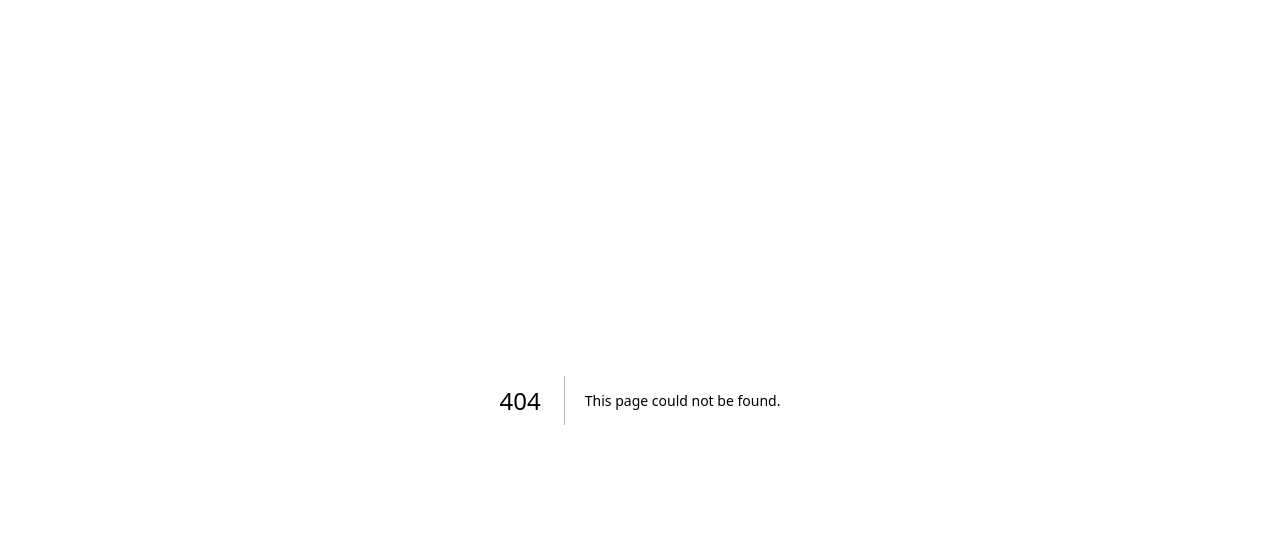
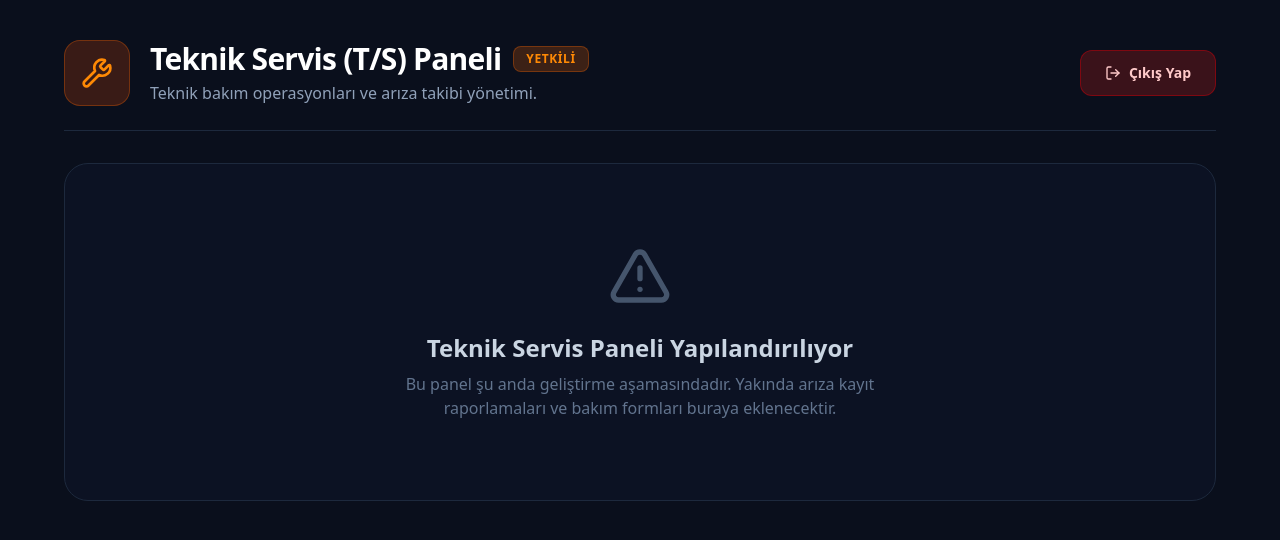
Before and after one commit to qltydigital-hub/HotelGenDigital, a Next.js app in the folder hotel-admin-dashboard/: page /settings/ts in a window 1280 px wide. Before the commit this address had no page. Shown: the top 540 px of the page. Built offline with nearby package versions, Linux system fonts and the light colour scheme.

Commit message:
feat: login departman listesi dropdown eklendi ve T/S sayfasi olusturuldu

```diff
--- a/hotel-admin-dashboard/src/app/page.tsx
+++ b/hotel-admin-dashboard/src/app/page.tsx
@@ -69,6 +69,8 @@ function PresentationFunnelContent() {
       router.push('/settings/hk');
     } else if (cleanUser === 'SPA' && cleanPass === '1234') {
       router.push('/settings/spa');
+    } else if (cleanUser === 'T/S' && cleanPass === '1234') {
+      router.push('/settings/ts');
     } else {
       setError(`Geçersiz departman ("${username}") veya hatalı şifre.`);
     }
@@ -365,8 +367,26 @@ function PresentationFunnelContent() {
                       <div>
                         <label className="text-xs font-bold text-slate-400 uppercase tracking-widest mb-1 block">Departman Kodu</label>
                         <div className="relative">
-                          <User className="w-5 h-5 absolute left-3 top-1/2 -translate-y-1/2 text-slate-500" />
-                          <input type="text" value={username} onChange={e => setUsername(e.target.value)} required className="w-full bg-slate-950 border border-slate-700 rounded-xl py-3 pl-10 pr-4 text-white focus:outline-none focus:border-blue-500" placeholder="Örn: F/O, F/B, vb." />
+                          <User className="w-5 h-5 absolute left-3 top-1/2 -translate-y-1/2 text-slate-500 pointer-events-none" />
+                          <select
+                            value={username}
+                            onChange={e => setUsername(e.target.value)}
+                            required
+                            className="w-full bg-slate-950 border border-slate-700 rounded-xl py-3 pl-10 pr-10 text-white focus:outline-none focus:border-blue-500 appearance-none cursor-pointer"
+                          >
+                            <option value="" disabled>Lütfen Departman Seçin</option>
+                            <option value="F/O">F/O - Önbüro</option>
+                            <option value="F/B">F/B - Yiyecek & İçecek</option>
+                            <option value="H/K">H/K - Housekeeping</option>
+                            <option value="G/R">G/R - Misafir İlişkileri</option>
+                            <option value="T/S">T/S - Teknik Servis</option>
+                            <option value="SPA">SPA - Spa & Sağlık</option>
+                          </select>
+                          <div className="absolute inset-y-0 right-3 flex items-center pointer-events-none">
+                            <svg className="w-4 h-4 text-slate-500" fill="none" stroke="currentColor" viewBox="0 0 24 24">
+                              <path strokeLinecap="round" strokeLinejoin="round" strokeWidth="2" d="M19 9l-7 7-7-7" />
+                            </svg>
+                          </div>
                         </div>
                       </div>
                       <div>
--- /dev/null
+++ b/hotel-admin-dashboard/src/app/settings/ts/page.tsx
@@ -0,0 +1,42 @@
+"use client";
+import React, { useState } from 'react';
+import { LogOut, Wrench, AlertTriangle, Settings } from 'lucide-react';
+import Link from 'next/link';
+
+export default function TSSettings() {
+    return (
+        <div className="min-h-screen bg-[#0a0f1c] text-white p-6 md:p-10 font-sans">
+            <div className="max-w-6xl mx-auto space-y-8 pb-20">
+
+                {/* Header */}
+                <div className="flex flex-col md:flex-row md:items-center justify-between gap-6 pb-6 border-b border-slate-800">
+                    <div className="flex items-center gap-5">
+                        <div className="bg-orange-600/20 p-4 rounded-2xl border border-orange-500/30">
+                            <Wrench className="w-8 h-8 text-orange-400" />
+                        </div>
+                        <div>
+                            <div className="flex items-center gap-3">
+                                <h1 className="text-3xl font-extrabold tracking-tight">Teknik Servis (T/S) Paneli</h1>
+                                <span className="px-3 py-1 bg-orange-500/20 text-orange-400 border border-orange-500/30 rounded-lg text-xs font-bold uppercase tracking-wider">Yetkili</span>
+                            </div>
+                            <p className="text-slate-400 font-medium mt-1">Teknik bakım operasyonları ve arıza takibi yönetimi.</p>
+                        </div>
+                    </div>
+                    <div className="flex flex-col sm:flex-row items-center gap-3">
+                        <Link href="/?login=settings" className="w-full sm:w-auto px-6 py-3 bg-red-900/40 hover:bg-red-800/60 rounded-xl font-bold transition-all border border-red-700/50 text-red-200 text-sm flex items-center justify-center gap-2">
+                            <LogOut className="w-4 h-4" /> Çıkış Yap
+                        </Link>
+                    </div>
+                </div>
+
+                {/* Content Placeholder */}
+                <div className="bg-slate-900/50 border border-slate-800 rounded-3xl p-8 relative overflow-hidden flex flex-col items-center justify-center text-center py-20">
+                    <AlertTriangle className="w-16 h-16 text-slate-600 mb-6" />
+                    <h2 className="text-2xl font-bold text-slate-300 mb-2">Teknik Servis Paneli Yapılandırılıyor</h2>
+                    <p className="text-slate-500 max-w-lg">Bu panel şu anda geliştirme aşamasındadır. Yakında arıza kayıt raporlamaları ve bakım formları buraya eklenecektir.</p>
+                </div>
+
+            </div>
+        </div>
+    );
+}
```
